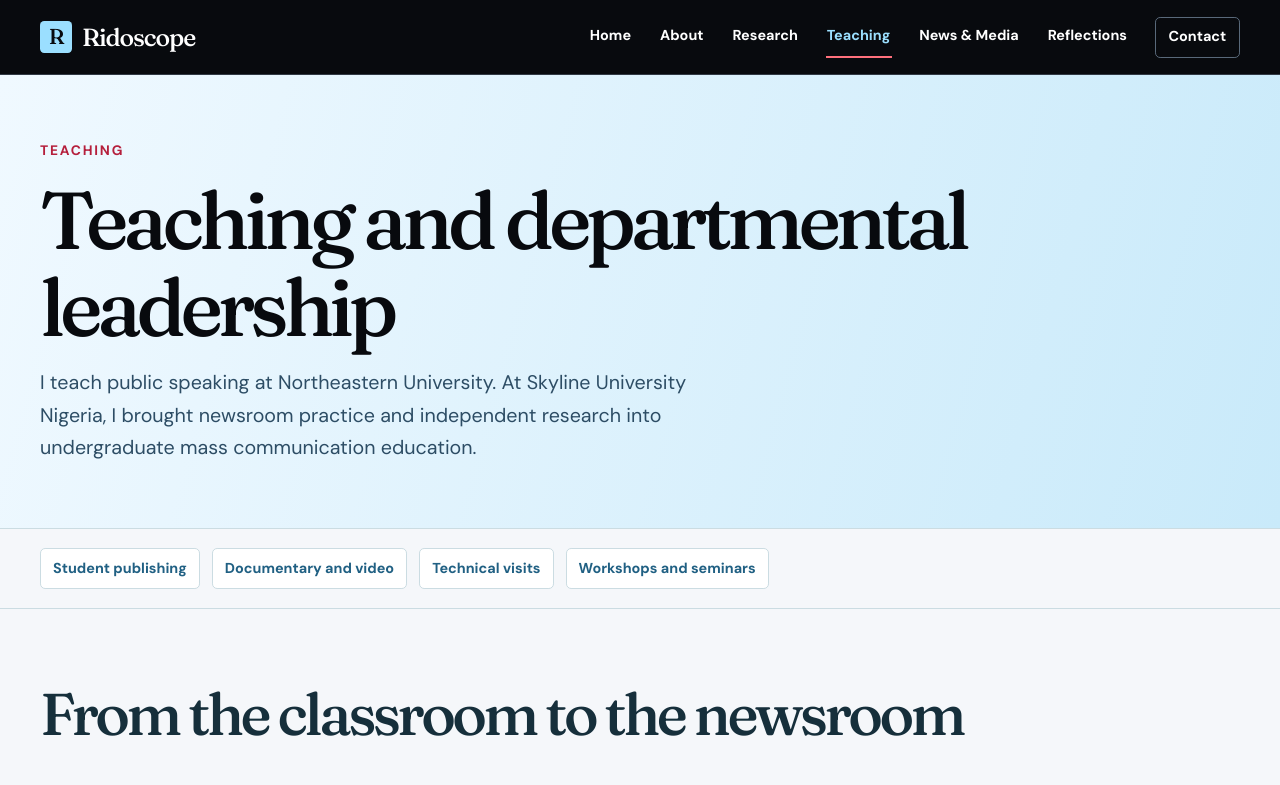
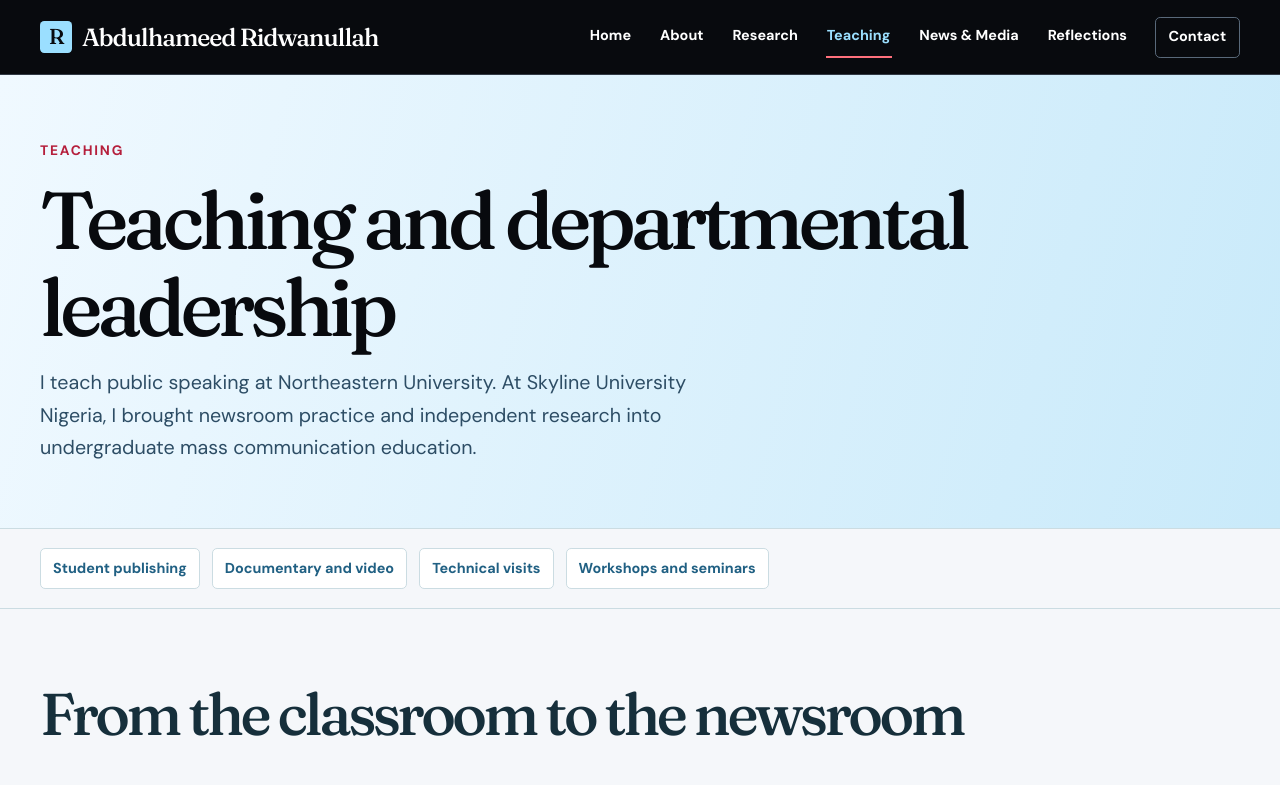
Before and after one commit to AbdulhameedRidwanullah/abdulhameedridwanullah.github.io, a plain HTML site: page teaching.html in a window 1280 px wide. Shown: the top 785 px of the page. Drawn offline with Linux system fonts and the light colour scheme.

Commit message:
Update brand name in teaching.html

```diff
--- a/teaching.html
+++ b/teaching.html
@@ -15,7 +15,7 @@
   <a class="skip" href="#main-content">Skip to content</a>
   <header class="site-header" id="top">
     <div class="wrap header-row">
-      <a class="brand" href="index.html"><span class="brand-mark" aria-hidden="true">R</span><span>Ridoscope</span></a>
+      <a class="brand" href="index.html"><span class="brand-mark" aria-hidden="true">R</span><span>Abdulhameed Ridwanullah</span></a>
       <nav class="site-nav" aria-label="Primary navigation">
         <a href="index.html">Home</a>
 <a href="about.html">About</a>
```
